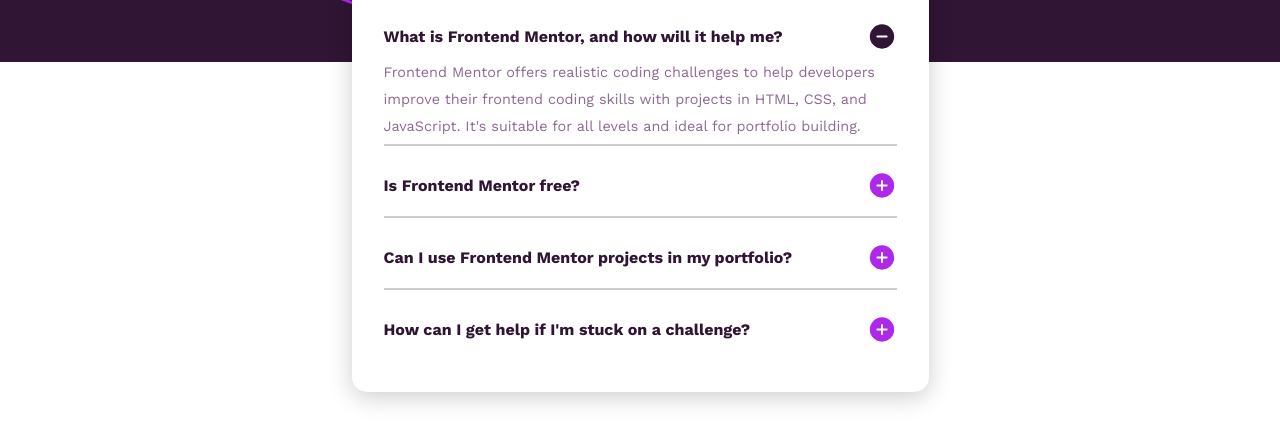
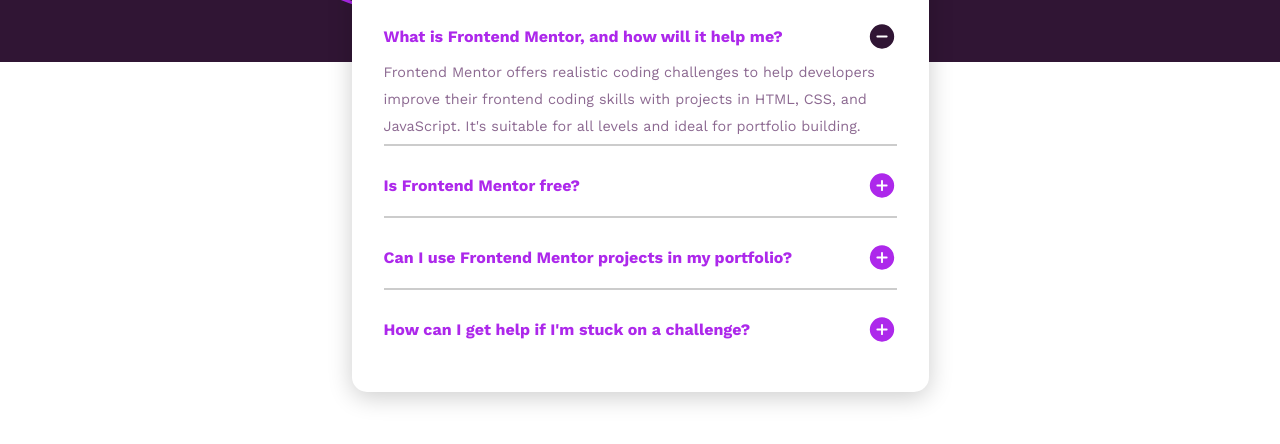
Before and after one commit to flycode00/FAQ-accordion, a plain HTML site: page index.html in a window 1280 px wide. Shown: the part 258-702 px from the top of the page. Drawn offline with nearby package versions, Linux system fonts and the light colour scheme.

Commit message:
Update style.css

```diff
--- a/style.css
+++ b/style.css
@@ -91,8 +91,8 @@ main {
     align-items: center;
     justify-content: space-between;
     gap: 1rem;
+}
 
-}
 
 .icon-question {
 width: 30px;
@@ -105,6 +105,9 @@ transition: all .3s ease;
     width: 90%;
     font-size: 1rem;
     color: var(--Dark-purple);
+}
+.card-question h5 {
+    color:#AD28EB;
 }
 
 .card-answer {
```
